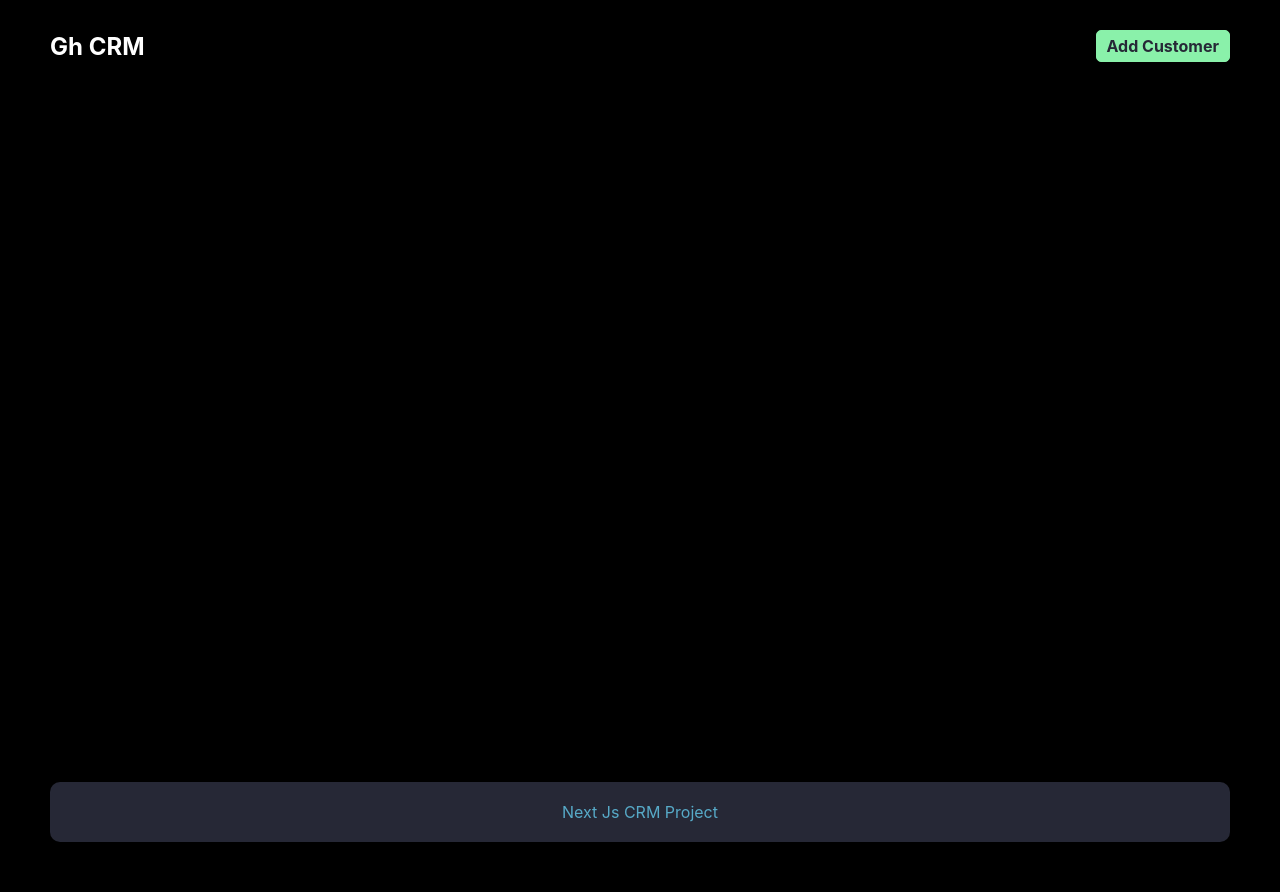
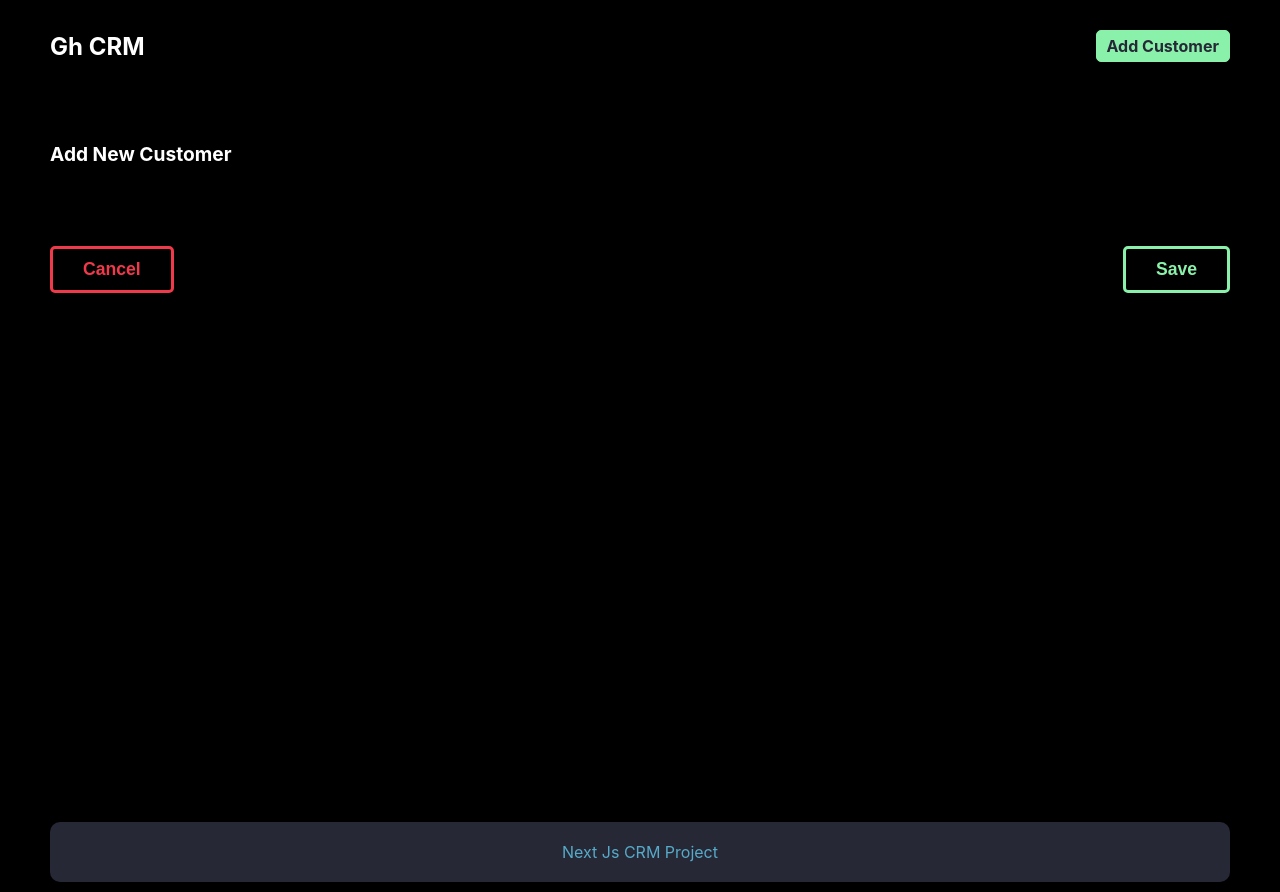
Before and after one commit to GhMamadreza84/CRM-Next-Project, a Next.js app: page /add-customer in a window 1280 px wide. Before the commit the page ends 852 px from the top, so only its background shows below. Built offline with nearby package versions, Linux system fonts and the light colour scheme.

Commit message:
i now develope the addcustomer page ui now need develope the form in add customer page

```diff
--- /dev/null
+++ b/components/module/Form.js
@@ -0,0 +1,11 @@
+import React from 'react'
+
+const Form = () => {
+  return (
+    <div>
+
+    </div>
+  )
+}
+
+export default Form
--- a/components/template/AddCustomerPage.js
+++ b/components/template/AddCustomerPage.js
@@ -1,11 +1,34 @@
-import React from 'react'
+import { useState } from "react";
+import Form from "../module/Form";
 
 const AddCustomerPage = () => {
+  const [form, setForm] = useState({
+    name: "",
+    lastName: "",
+    email: "",
+    phone: "",
+    address: "",
+    postalCode: "",
+    date: "",
+    products: [],
+  });
+
+  const cancelHandler = () => {};
+  const saveHandler = () => {};
   return (
-    <div>
+    <div className="customer-page">
+      <h4>Add New Customer</h4>
+      <Form form={form} setForm={setForm} />
+      <div className="customer-page__buttons">
+        <button className="first" onClick={cancelHandler}>
+          Cancel
+        </button>
+        <button className="second" onClick={saveHandler}>
+          Save
+        </button>
+      </div>
+    </div>
+  );
+};
 
-    </div>
-  )
-}
-
-export default AddCustomerPage
+export default AddCustomerPage;
```
